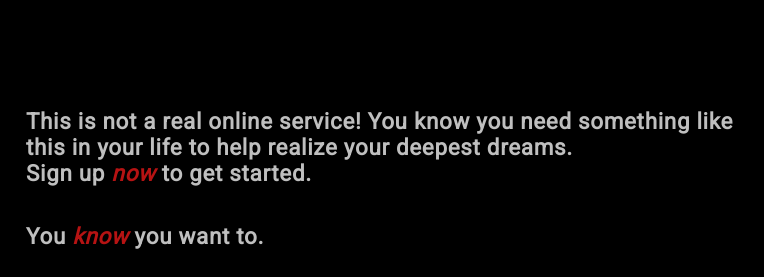
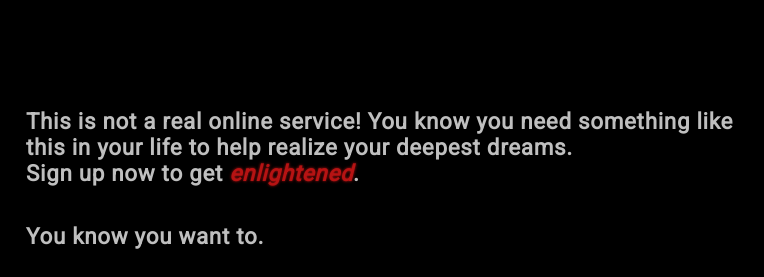
Before and after one commit to Roshaun-Code/Sign-Up, a plain HTML site: page index.html in a window 1280 px wide. Shown: the top 277 px of the page, 516-1280 px from the left. Drawn offline with Linux system fonts and the light colour scheme.

Commit message:
removed italic from word except enlightened and added a red glow

```diff
--- a/index.html
+++ b/index.html
@@ -17,9 +17,9 @@
             <p>
                 This is not a real online service! You know you need something like this in your life to help realize your deepest dreams.
                 <br>
-                Sign up <em>now</em> to get started.
+                Sign up now to get <em class="enlightened">enlightened</em>.
             </p>
-            <p>You <em>know</em> you want to.</p>
+            <p>You know you want to.</p>
         </div>
         <div class="form">
             Lets do this!
--- a/style.css
+++ b/style.css
@@ -65,10 +65,6 @@ img{
     color: rgba(255, 255, 255, 0.75);
 }
 
-em{
-    color: #b61313;
-}
-
 
 
 p{
@@ -95,6 +91,11 @@ a{
     flex-direction: column;
     justify-content: center;
     box-sizing: border-box;
+}
+
+.enlightened{
+    color: #b61313;
+    text-shadow: 0 0 3px #b61313;
 }
 
 .form{
```
